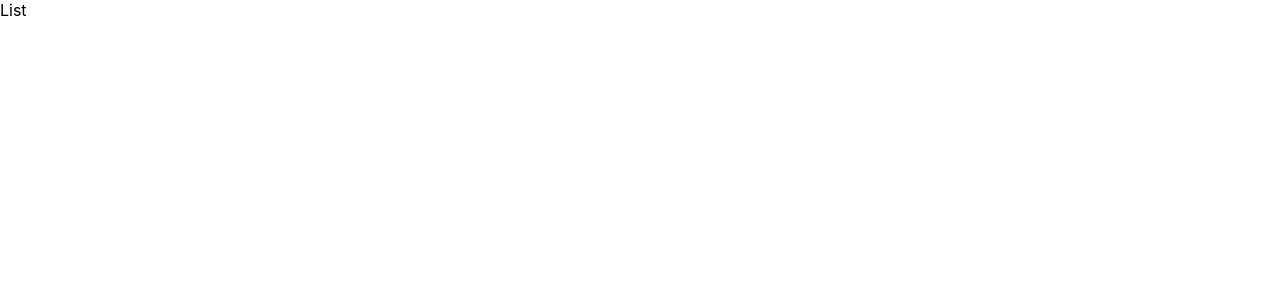
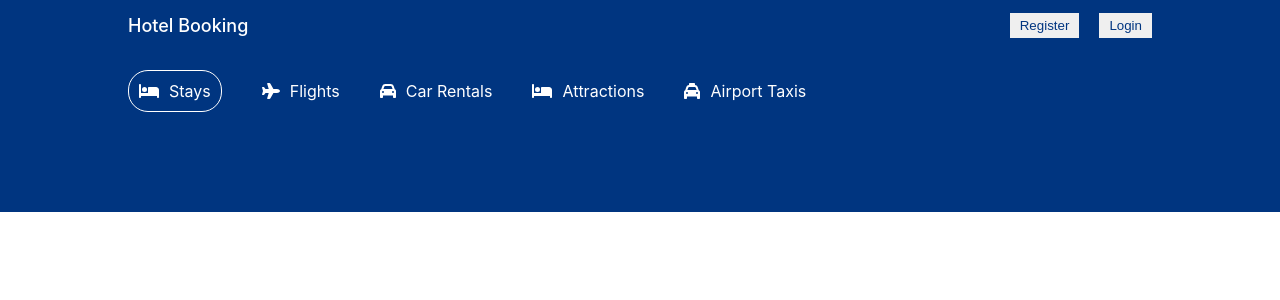
Before and after one commit to pustian-rafiq/nodejs-booking-app, a React (Create React App) app: page /hotel in a window 1280 px wide. Shown: the top 300 px of the page. Built offline with nearby package versions, Linux system fonts and the light colour scheme.

Commit message:
list and header done

```diff
--- a/src/components/header/Header.jsx
+++ b/src/components/header/Header.jsx
@@ -6,7 +6,7 @@ import { DateRange } from 'react-date-range';
 import 'react-date-range/dist/styles.css'; // main style file
 import 'react-date-range/dist/theme/default.css'; // theme css file
 import { format } from 'date-fns';
-const Header = () => {
+const Header = ({ type }) => {
     const [openDate, setOpenDate] = useState(false)
     const [date, setDate] = useState([
         {
@@ -23,15 +23,17 @@ const Header = () => {
     })
 
     //Handle increase or decrease
-const handleClickBtn = () => {
-    setOptions({
-        ...options,
-
+    const handleClickBtn = (name, operation) => {
+        setOptions((prev) => {
+            return {
+                ...prev,
+                [name]: operation === "i" ? options[name] + 1 : options[name] - 1,
+            };
         })
     }
     return (
         <div className='header'>
-            <div className="headerContainer">
+            <div className={type==="list" ? "headerContainer listMode" : "headerContainer"}>
                 <div className="headerList">
                     <div className="headerListItem active">
                         <FontAwesomeIcon icon={faBed} />
@@ -54,6 +56,9 @@ const handleClickBtn = () => {
                         <span>Airport Taxis</span>
                     </div>
                 </div>
+                {
+                    type !== "list" &&
+                    <>
                         <h1 className="headerTitle">A lifetime of discounts? It's Genius.</h1>
                         <p className="headerDescription">
                             Get rewarded for your travels - unlock instant savings of 10% or more with a free hotel booking account
@@ -97,25 +102,25 @@ const handleClickBtn = () => {
                                         <div className="optionItem">
                                             <span className="optionText">Adult</span>
                                             <div className="optionCounter">
-                                        <button className="optionCounterButton"  onClick={handleClickBtn}>-</button>
+                                                <button disabled={options.adult <= 1} className="optionCounterButton" onClick={() => handleClickBtn("adult", "d")}>-</button>
                                                 <span className="optionCounterNumber">{options.adult}</span>
-                                        <button className="optionCounterButton"  onClick={handleClickBtn}>+</button>
+                                                <button className="optionCounterButton" onClick={() => handleClickBtn("adult", "i")}>+</button>
                                             </div>
                                         </div>
                                         <div className="optionItem">
                                             <span className="optionText">Children</span>
                                             <div className="optionCounter">
-                                        <button className="optionCounterButton" onClick={handleClickBtn}>-</button>
+                                                <button disabled={options.children <= 0} className="optionCounterButton" onClick={() => handleClickBtn("children", "d")}>-</button>
                                                 <span className="optionCounterNumber">{options.children}</span>
-                                        <button className="optionCounterButton"  onClick={handleClickBtn}>+</button>
+                                                <button className="optionCounterButton" onClick={() => handleClickBtn("children", "i")}>+</button>
                                             </div>
                                         </div>
                                         <div className="optionItem">
                                             <span className="optionText">Room</span>
                                             <div className="optionCounter">
-                                        <button className="optionCounterButton"  onClick={handleClickBtn}>-</button>
+                                                <button disabled={options.room <= 1} className="optionCounterButton" onClick={() => handleClickBtn("room", "d")}>-</button>
                                                 <span className="optionCounterNumber">{options.room}</span>
-                                        <button className="optionCounterButton"  onClick={handleClickBtn}>+</button>
+                                                <button className="optionCounterButton" onClick={() => handleClickBtn("room", "i")}>+</button>
                                             </div>
                                         </div>
                                     </div>
@@ -126,6 +131,9 @@ const handleClickBtn = () => {
                                 <button className='headerBtn'>Search</button>
                             </div>
                         </div>
+                    </>
+                }
+
             </div>
         </div>
     )
--- a/src/components/header/header.css
+++ b/src/components/header/header.css
@@ -8,6 +8,9 @@
 .headerContainer{
     width: 100%;
     max-width: 1024px;
+    margin: 20px 0px 100px 0px;
+}
+.headerContainer.listMode{
     margin: 20px 0px 100px 0px;
 }
 .headerList{
@@ -102,3 +105,6 @@
     cursor: pointer;
     background-color: #fff;
 }
+.optionCounterButton:disabled{
+    cursor: not-allowed;
+}
--- a/src/pages/hotel/Hotel.jsx
+++ b/src/pages/hotel/Hotel.jsx
@@ -1,8 +1,13 @@
 import React from 'react'
+import Navbar from '../../components/navbar/Navbar'
+import Header from '../../components/header/Header'
 
 const Hotel = () => {
   return (
-    <div>Hotel</div>
+    <div>
+      <Navbar/>
+      <Header/>
+    </div>
   )
 }
 
--- a/src/pages/list/List.jsx
+++ b/src/pages/list/List.jsx
@@ -1,8 +1,13 @@
 import React from 'react'
+import Navbar from '../../components/navbar/Navbar'
+import Header from '../../components/header/Header'
 
 const List = () => {
   return (
-    <div>List</div>
+    <div>
+      <Navbar/>
+      <Header type="list" />
+    </div>
   )
 }
 
```
Lines whose indentation alone changed are shown as unchanged.
